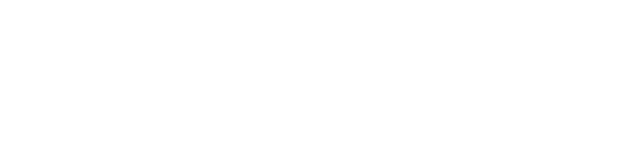
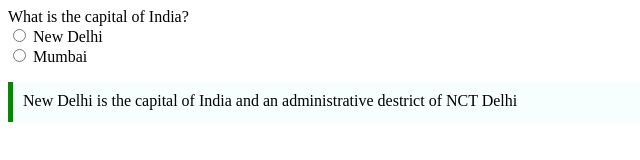
Before and after one commit to acciojob/trivia-dattaprabhu2001, a website: page main.html in a window 1280 px wide. Shown: the whole page, without its empty margins (0-640 px from the left). Drawn offline with Linux system fonts and the light colour scheme.

Commit message:
added code

```diff
--- a/main.html
+++ b/main.html
@@ -1,16 +1,27 @@
 <!DOCTYPE html>
 
 <html>
+  <head>
+    <link rel="stylesheet" href="styles.css" />
+  </head>
 
-<head>
-	<link rel="stylesheet" href="styles.css">
-</head>
+  <body>
+    <!-- the entire body must be written by student -->
+    <form action="#">
+      <label for="name"> What is the capital of India?</label>
+      <br />
+      <input type="radio" name="city" id="" />
+      <label for="delhi">New Delhi</label>
+      <br />
+      <input type="radio" name="city" id="" />
+      <label for="mumbai">Mumbai</label>
 
-<body>
-	<!-- the entire body must be written by student -->
-    <script type="text/javascript" src="./script.js">
-</script>
-
-</body>
-
+      <!-- input -->
+      <blockquote class="quote">
+        New Delhi is the capital of India and an administrative destrict of NCT
+        Delhi
+      </blockquote>
+    </form>
+    <script type="text/javascript" src="./script.js"></script>
+  </body>
 </html>
--- a/styles.css
+++ b/styles.css
@@ -1,2 +1,10 @@
 
 /* Your CSS Code here. */
+.quote{
+    background-color:#f6fffe ;
+    height: 30px;
+    padding-top: 10px;
+    border-left: 5px solid #028b00;
+    padding-left: 10px;
+    margin-left: 0px;
+}
```
